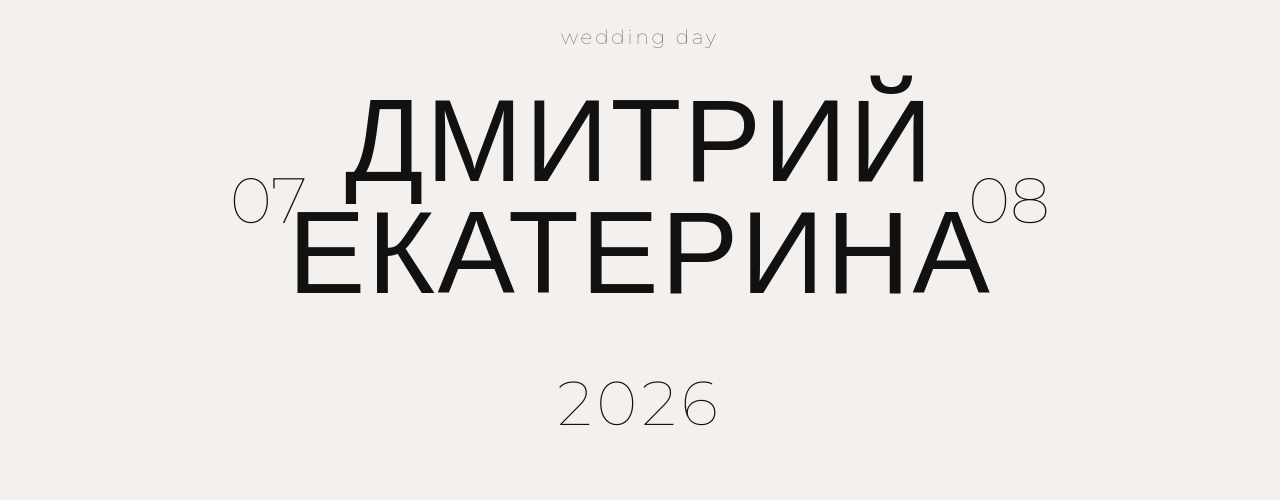
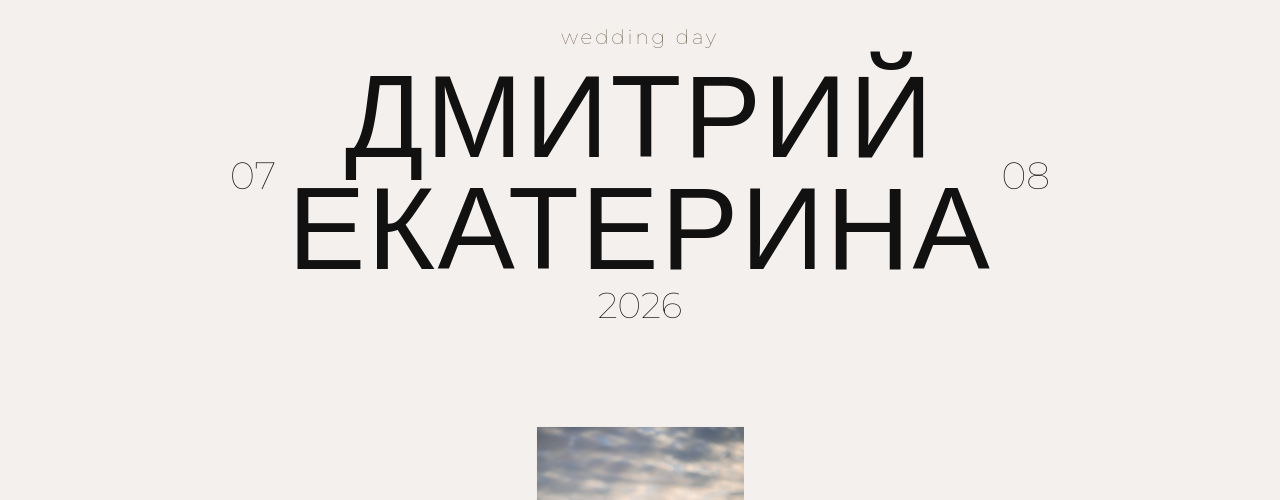
Before and after one commit to helltale/site-invitation, a Next.js app: page / in a window 1280 px wide. Shown: the part 146-646 px from the top of the page. Built offline with nearby package versions, Linux system fonts and the light colour scheme.

Commit message:
fix: header

```diff
--- a/app/globals.css
+++ b/app/globals.css
@@ -28,6 +28,16 @@
   color: var(--brown-dark);
 }
 
+.hero-names-grid {
+  margin-top: 0.75rem;
+}
+
+@media (min-width: 640px) {
+  .hero-names-grid {
+    margin-top: 1rem;
+  }
+}
+
 .hero-names {
   font-family: var(--font-display), "Cormorant Garamond", "Didot", serif;
   font-weight: 500;
@@ -46,11 +56,22 @@
   color: #111111;
 }
 
+.hero-date-side--hero {
+  font-size: clamp(1.625rem, 4vw, 2.375rem);
+}
+
 .hero-date-year {
   font-size: clamp(2.5rem, 6.5vw, 3.875rem);
   font-weight: 300;
   letter-spacing: 0.08em;
   color: #111111;
+}
+
+.hero-date-year--hero {
+  font-size: clamp(1.5rem, 3.75vw, 2.25rem);
+  margin-top: 0.125rem;
+  line-height: 1;
+  letter-spacing: 0;
 }
 
 html {
--- a/components/Hero.tsx
+++ b/components/Hero.tsx
@@ -33,9 +33,9 @@ export function Hero({ ready }: HeroProps) {
           wedding day
         </p>
 
-        <div className="mt-8 grid w-full max-w-[820px] grid-cols-[minmax(0,1fr)_auto_minmax(0,1fr)] items-center gap-x-2 sm:mt-10 sm:gap-x-4">
+        <div className="hero-names-grid grid w-full max-w-[820px] grid-cols-[minmax(0,1fr)_auto_minmax(0,1fr)] items-center gap-x-2 sm:gap-x-4">
           <span
-            className={`hero-date-side ${animateClass} justify-self-start`}
+            className={`hero-date-side hero-date-side--hero ${animateClass} justify-self-start`}
             style={{ animationDelay: "0.55s" }}
           >
             {day}
@@ -47,7 +47,7 @@ export function Hero({ ready }: HeroProps) {
           </div>
 
           <span
-            className={`hero-date-side ${animateClass} justify-self-end`}
+            className={`hero-date-side hero-date-side--hero ${animateClass} justify-self-end`}
             style={{ animationDelay: "0.55s" }}
           >
             {month}
@@ -55,7 +55,7 @@ export function Hero({ ready }: HeroProps) {
         </div>
 
         <p
-          className={`hero-date-year ${animateClass} mt-10 sm:mt-12`}
+          className={`hero-date-year hero-date-year--hero ${animateClass}`}
           style={{ animationDelay: "0.75s" }}
         >
           {wedding.date.heroYear}
```
